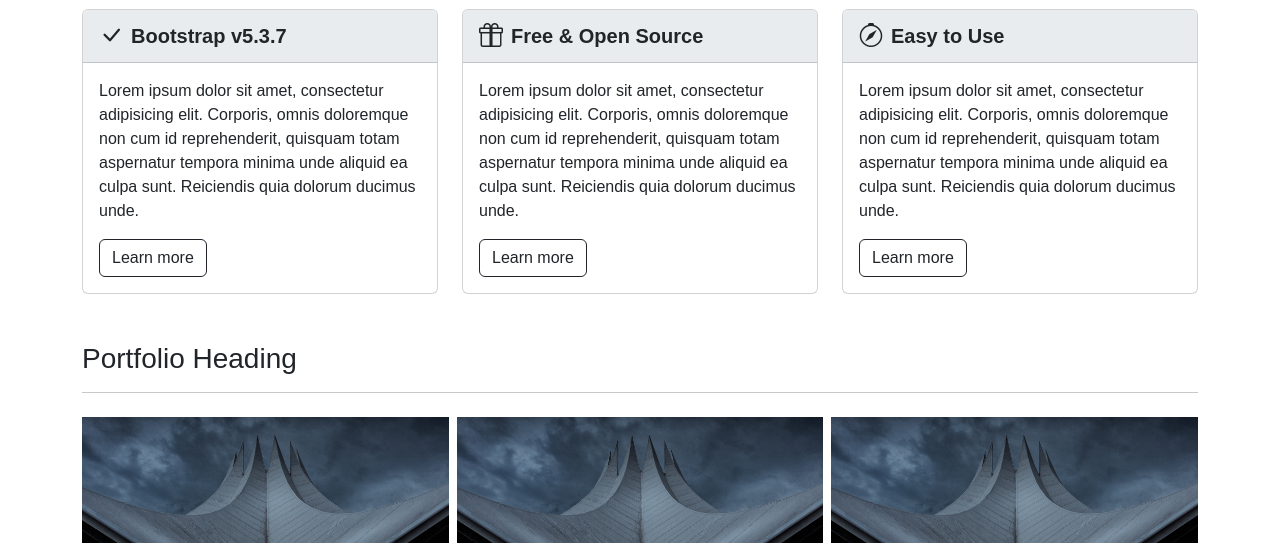
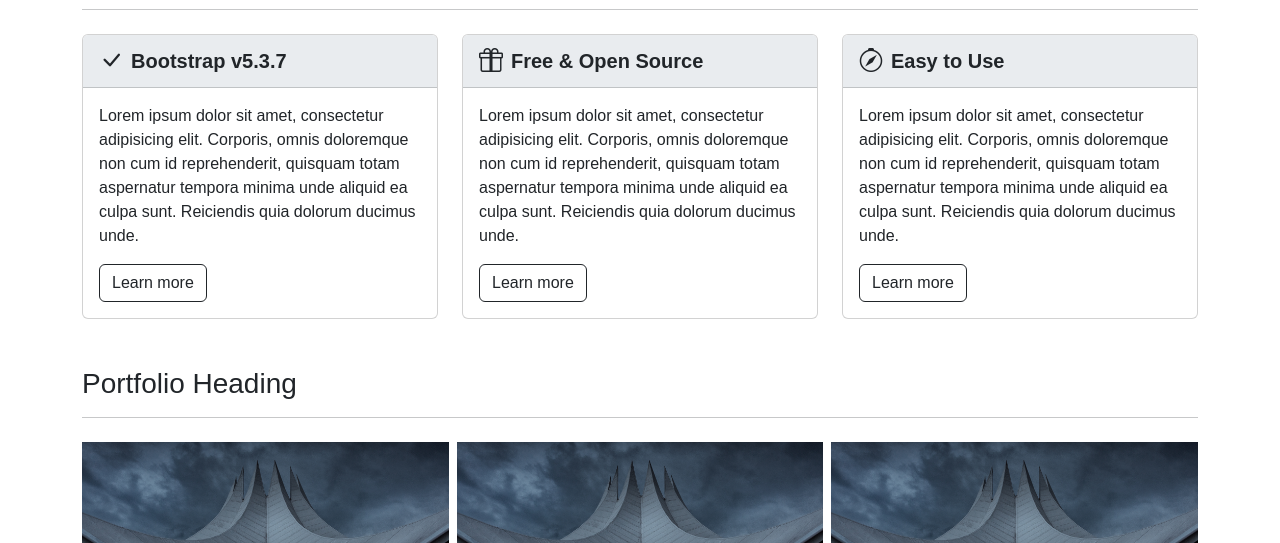
Before and after one commit to Nurchik-dr/homework2.git.hub.io, a plain HTML site: page index.html in a window 1280 px wide. Shown: the part 557-1100 px from the top of the page. Drawn offline with nearby package versions, Linux system fonts and the light colour scheme.

Commit message:
Update index.html

```diff
--- a/index.html
+++ b/index.html
@@ -108,6 +108,7 @@
 
         <section class="container my-5">
             <h1 class="fs-2 mb-4">Welcome to Modern Business</h1>
+            <hr class="p-1">
             <div class="row g-4">
                 <div class="col-12 col-md-4">
                     <div class="card h-100">
```
